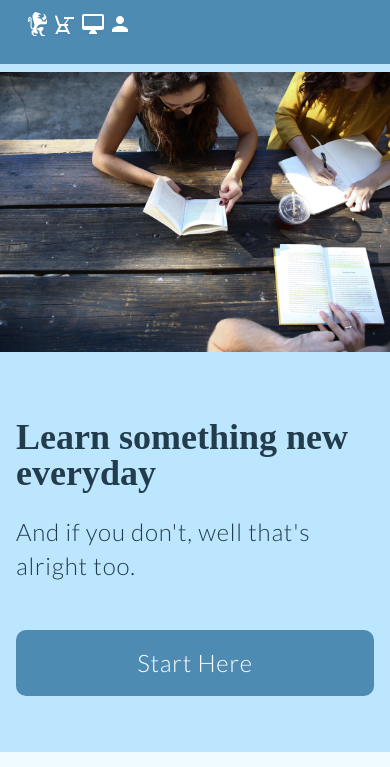
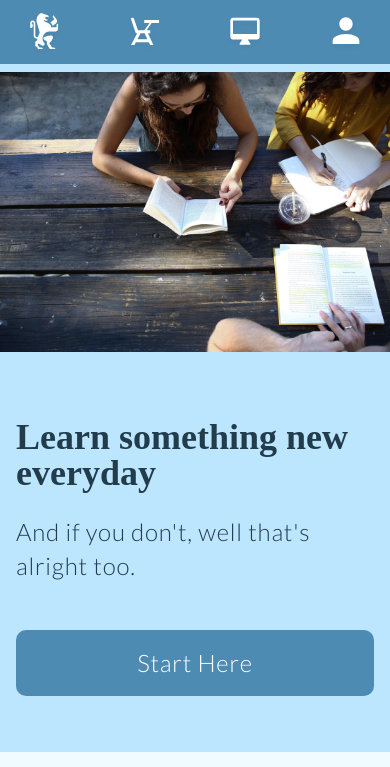
Before and after one commit to jtfdsgn/colmar_academy, a plain HTML site: page index.html in a window 390 px wide. Shown: the top 767 px of the page. Drawn offline with Linux system fonts and the light colour scheme; a web font is replaced by a local one.

Commit message:
Clean Mobile.

```diff
--- a/index.html
+++ b/index.html
@@ -29,11 +29,20 @@
         </ul>
       </nav>
 
-      <nav class="mobile flex">
-        <img src="./resources/images/ic-w-logo.svg">
-        <img src="./resources/images/ic-w-on-campus.svg">
-        <img src="./resources/images/ic-w-online.svg">
-        <img src="./resources/images/ic-w-login.svg">
+      <nav class="mobile">
+
+        <div id="mobile_nav">
+
+          <a href="#"><img src="./resources/images/ic-w-logo.svg"></a>
+
+          <a href="#"><img src="./resources/images/ic-w-on-campus.svg"></a>
+
+          <a href="#"><img src="./resources/images/ic-w-online.svg"></a>
+
+          <a href="#"><img src="./resources/images/ic-w-login.svg"></a>
+
+        </div>
+
       </nav>
 
     </div>
@@ -211,8 +220,10 @@
 
         <div class="thesis_main">
           <video width="100%" controls><source src="./resources/videos/thesis.mp4" type="video/mp4">Video Not Supported</video>
-          <h3>Reimagine Urban</h3>
-          <p>Reimagine life as a digital construct as we increasing sink into the vistas of code and renderings. Evade the bodily pains of physical exploration in trade for emotional exasperation of imagined investment. The connections of human interaction for the binary transactions of fleeting connections and over-prioritied projections.</p>
+          <div class="thesis_text desktop">
+            <h3>Reimagine Urban</h3>
+            <p>Reimagine life as a digital construct as we increasing sink into the vistas of code and renderings. Evade the bodily pains of physical exploration in trade for emotional exasperation of imagined investment. The connections of human interaction for the binary transactions of fleeting connections and over-prioritied projections.</p>
+          </div>
         </div>
 
         <div class="info_stack desktop">
--- a/resources/css/style.css
+++ b/resources/css/style.css
@@ -48,27 +48,9 @@ h6 {
   align-items: center;
 }
 
-/* List Articles */
-
-.info_stack {
-  width: 42%;
+.mobile {
+  display: none;
 }
-
-.info_post img {
-  width: 35%;
-}
-
-.info_post {
-  padding: 1rem;
-}
-
-.info_post:hover {
-  background-color: #bce5fe;
-}
-
-.post_text {
-  padding-left: 1rem;
- }
 
 /* Header */
 
@@ -94,7 +76,7 @@ div.header_content {
 
 /* Navigation - Desktop */
 
-nav {
+nav.desktop {
   text-align: right;
 }
 
@@ -111,13 +93,6 @@ nav ul a {
 nav ul a:hover {
   text-decoration: none;
   color: #bce5fe;
-}
-
-/* Navigation - Mobile */
-
-.mobile {
-  display: none;
-  justify-content: space-between;
 }
 
 /* Header Adjustment */
@@ -182,6 +157,28 @@ div.info_main {
 .info_main h6 {
   padding: 2.5rem 0;
 }
+
+/* List Articles */
+
+.info_stack {
+  width: 42%;
+}
+
+.info_post img {
+  width: 35%;
+}
+
+.info_post {
+  padding: 1rem;
+}
+
+.info_post:hover {
+  background-color: #bce5fe;
+}
+
+.post_text {
+  padding-left: 1rem;
+ }
 
 /* Information Stack Desktop */
 
@@ -256,7 +253,7 @@ div.thesis_main {
   padding: 1rem;
 }
 
-.thesis_main h3 {
+.thesis_text h3 {
   padding: 1.5rem 0;
 }
 
@@ -315,6 +312,26 @@ div.right {
     display: inherit;
   }
 
+  /* Header */
+
+  #mobile_nav {
+    display: flex;
+    align-items: center;
+    justify-content: space-between;
+  }
+
+  #mobile_nav img {
+    width: 2.5rem;
+  }
+
+  #mobile_nav img:hover {
+    opacity: .75;
+  }
+
+  div.header_content {
+    display: block;
+  }
+
   /* Intro */
 
   #intro {
@@ -364,10 +381,6 @@ div.right {
 
   /* Thesis */
 
-  #thesis {
-    padding-top: 2rem;
-  }
-
   div.thesis {
     padding: 2rem 0 1.5rem 0;
   }
@@ -377,8 +390,4 @@ div.right {
     padding: 0rem;
   }
 
-  .thesis_main h3 {
-    padding: 1.5rem 0;
-  }
-
 }
```
